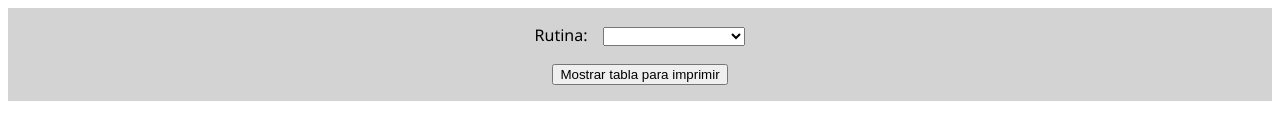
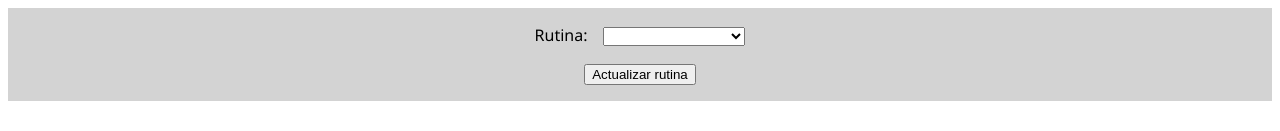
Before and after one commit to fernanfpinformatica/gym-workout-creator, a Vue app: page / in a window 1280 px wide. Shown: the top 131 px of the page. Built offline with nearby package versions, Linux system fonts and the light colour scheme.

Commit message:
Improve workout selector CTA

```diff
--- a/src/components/WorkoutSelector.vue
+++ b/src/components/WorkoutSelector.vue
@@ -9,7 +9,7 @@
         </option>
       </select>
     </div>
-    <button @click='showPrintVersionWorkout()'>Mostrar tabla para imprimir</button>
+    <button @click='showPrintVersionWorkout()'>Actualizar rutina</button>
   </div>
 </template>
 
```
